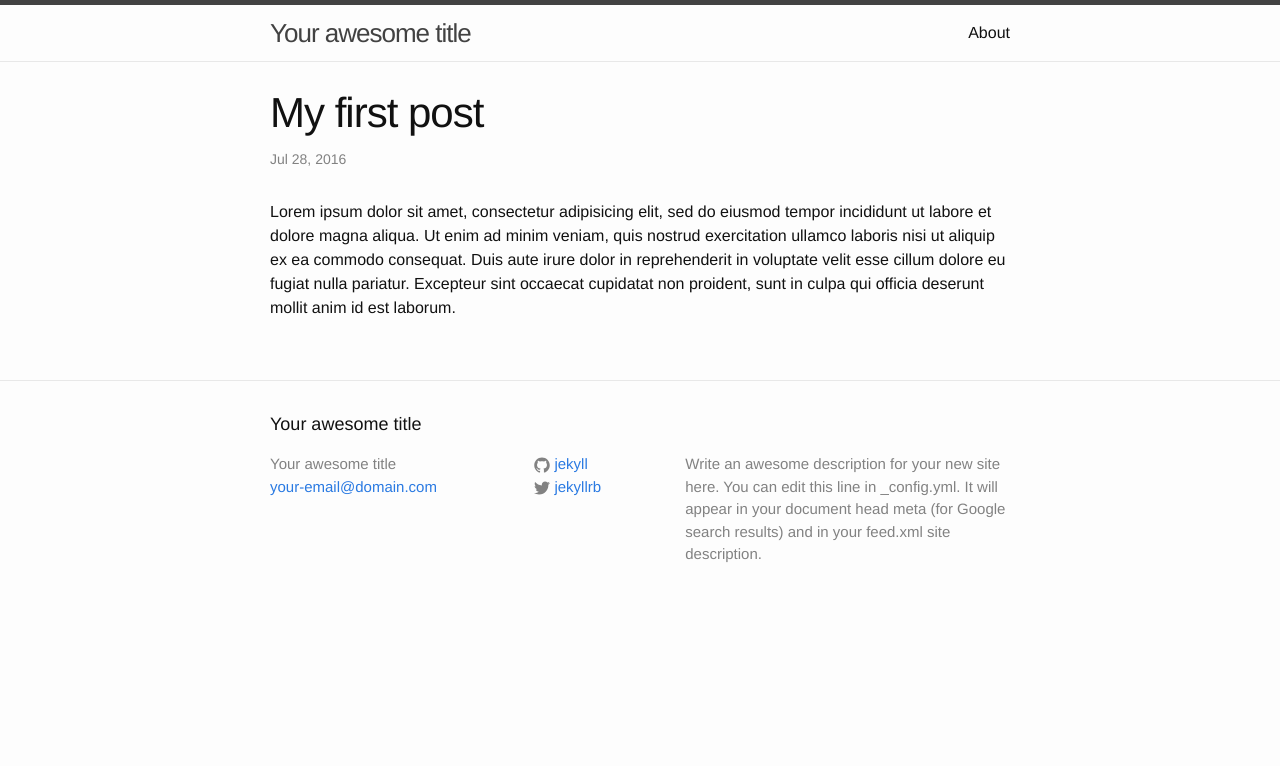
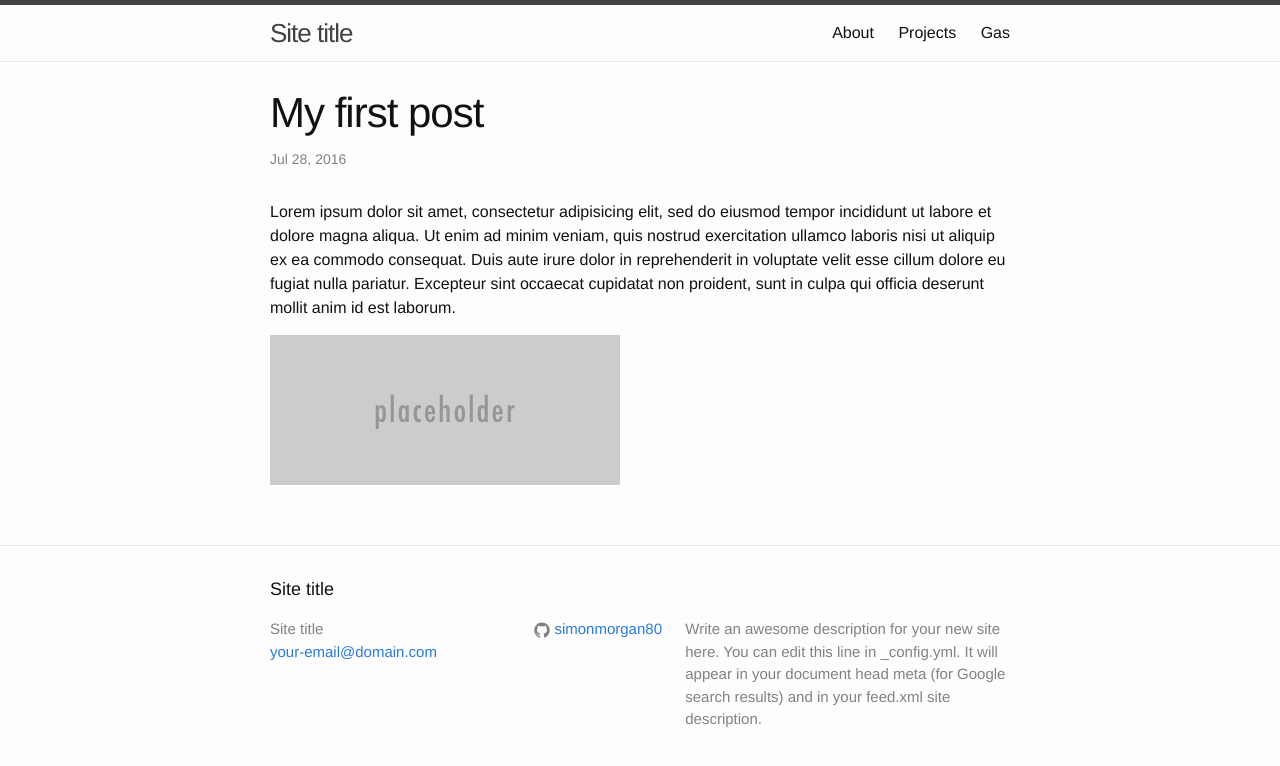
Before and after one commit to simonmorgan80/simonmorgan80.github.io, a Jekyll site: the page built from _posts/2016-07-28-first-post.html, in a window 1280 px wide. Shown: the top 766 px of the page. Built offline with Jekyll 4.4.1, drawn with Linux system fonts in a browser that asks for light colours.

Commit message:
dev branch created

```diff
--- a/_config.yml
+++ b/_config.yml
@@ -6,7 +6,7 @@
 # 'jekyll serve'. If you change this file, please restart the server process.
 
 # Site settings
-title: Your awesome title
+title: Site title
 email: your-email@domain.com
 description: > # this means to ignore newlines until "baseurl:"
   Write an awesome description for your new site here. You can edit this
@@ -14,8 +14,12 @@
   Google search results) and in your feed.xml site description.
 baseurl: "" # the subpath of your site, e.g. /blog
 url: "http://yourdomain.com" # the base hostname & protocol for your site
-twitter_username: jekyllrb
-github_username:  jekyll
+twitter_username:
+github_username:  simonmorgan80
 
 # Build settings
 markdown: kramdown
+permalink: pretty
+collections:
+  projects:
+    output: true
--- a/_includes/header.html
+++ b/_includes/header.html
@@ -19,6 +19,12 @@
           <a class="page-link" href="{{ my_page.url | prepend: site.baseurl }}">{{ my_page.title }}</a>
           {% endif %}
         {% endfor %}
+
+        {% for my_project in site.projects %}
+          {% if my_project.title %}
+          <a class="page-link" href="{{ my_project.url | prepend: site.baseurl }}">{{ my_project.title }}</a>
+          {% endif %}
+        {% endfor %}
       </div>
     </nav>
 
--- a/_posts/2016-07-28-first-post.html
+++ b/_posts/2016-07-28-first-post.html
@@ -2,7 +2,7 @@
 layout: post
 title:  "My first post"
 date:   2016-07-28 11:00:50 +0100
-categories: jekyll update
+categories:
 ---
 
 <p>Lorem ipsum dolor sit amet, consectetur adipisicing elit, sed do eiusmod
@@ -11,3 +11,5 @@
 consequat. Duis aute irure dolor in reprehenderit in voluptate velit esse
 cillum dolore eu fugiat nulla pariatur. Excepteur sint occaecat cupidatat non
 proident, sunt in culpa qui officia deserunt mollit anim id est laborum.</p>
+
+<img src="/images/placeholder.png">
--- a/_posts/2016-07-28-welcome-to-jekyll.markdown
+++ b/_posts/2016-07-28-welcome-to-jekyll.markdown
@@ -2,7 +2,7 @@
 layout: post
 title:  "Welcome to Jekyll!"
 date:   2016-07-28 10:52:50 +0100
-categories: jekyll update
+categories:
 ---
 You’ll find this post in your `_posts` directory. Go ahead and edit it and re-build the site to see your changes. You can rebuild the site in many different ways, but the most common way is to run `jekyll serve`, which launches a web server and auto-regenerates your site when a file is updated.
 
--- /dev/null
+++ b/_projects/gas.html
@@ -0,0 +1,5 @@
+---
+layout: page
+title: Gas
+---
+gas projects
--- a/about.md
+++ b/about.html
@@ -1,7 +1,6 @@
 ---
 layout: page
 title: About
-permalink: /about/
 ---
 
 This is the base Jekyll theme. You can find out more info about customizing your Jekyll theme, as well as basic Jekyll usage documentation at [jekyllrb.com](http://jekyllrb.com/)
```
Also changed, not shown: _data/projects.json (added, +10 -0 lines), test.html (added, +15 -0 lines), images/placeholder.png (added), index.html (line endings or trailing spaces).
